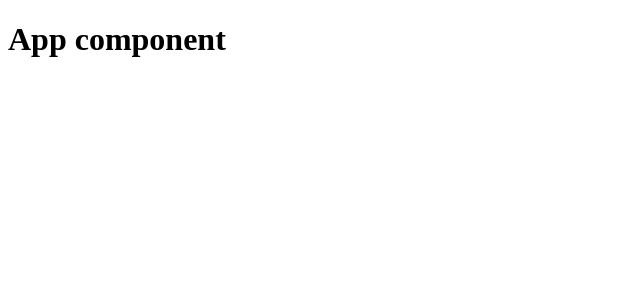
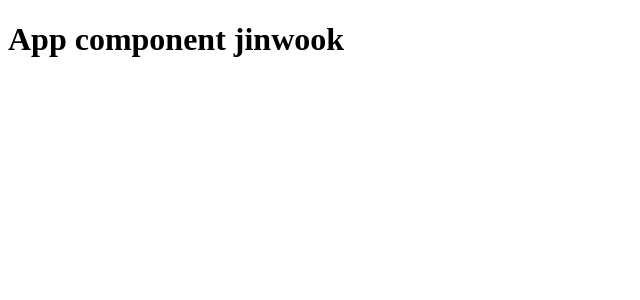
Before and after one commit to VC-Team-7-The-Statics/entry, a React (Create React App) app: page / in a window 1280 px wide. Shown: the top 300 px of the page, without its empty margins (0-640 px from the left). Built offline with nearby package versions, Linux system fonts and the light colour scheme.

Commit message:
진욱 변경

```diff
--- a/src/App.js
+++ b/src/App.js
@@ -1,7 +1,7 @@
 function App() {
   return (
     <div>
-      <h1>App component</h1>
+      <h1>App component jinwook</h1>
     </div>
   );
 }
```
